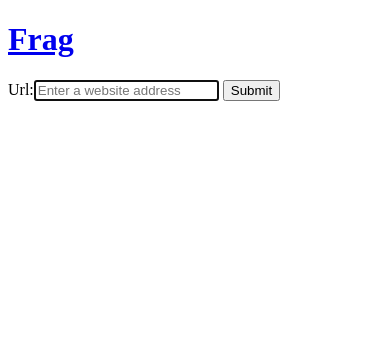
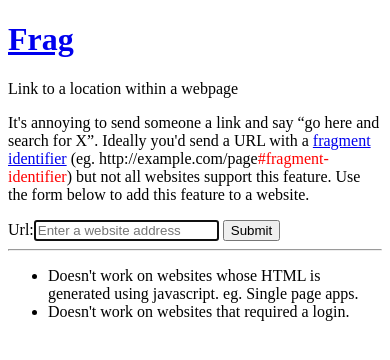
Before and after one commit to nwjlyons/frag, a Django app: page / in a window 390 px wide. Shown: the top 360 px of the page. Run offline with Django 3.2, Linux system fonts and the light colour scheme; some libraries are stand-ins or nearby versions.

Commit message:
Website is now zoomed in on mobile. Also added some text explaining what the website does.

```diff
--- a/core/templates/base.html
+++ b/core/templates/base.html
@@ -3,6 +3,7 @@
 <html lang="en">
 <head>
   <meta charset="UTF-8">
+  <meta name="viewport" content="width=device-width, initial-scale=1">
   <title>{% block title %}Frag{% endblock title %}</title>
   {% compressed_css 'app' %}
 </head>
--- a/core/templates/home.html
+++ b/core/templates/home.html
@@ -6,8 +6,16 @@
 
 {% block body %}
 <h1><a href="{% url 'home' %}">Frag</a></h1>
+<p class="lead">Link to a location within a webpage</p>
+
+<p>It's annoying to send someone a link and say “go here and search for X”. Ideally you'd send a URL with a  <a href="http://en.wikipedia.org/wiki/Fragment_identifier">fragment identifier</a> (eg. http://example.com/page<span style="color:red;">#fragment-identifier</span>) but not all websites support this feature. Use the form below to add this feature to a website.</p>
 <form action="" method="GET" novalidate>
   {{ form|bootstrap }}
   <button type="submit" class="btn btn-default">Submit</button>
 </form>
+<hr>
+<ul>
+  <li>Doesn't work on websites whose HTML is generated using javascript. eg. Single page apps.</li>
+  <li>Doesn't work on websites that required a login.</li>
+</ul>
 {% endblock %}
--- a/frag/settings.py
+++ b/frag/settings.py
@@ -20,7 +20,7 @@ BASE_DIR = os.path.dirname(os.path.dirname(__file__))
 SECRET_KEY = '1)h)8o=f&4dq_(jr935^gd0e5ww0ze)yg9q-u17_dz&79omvmg'
 
 # SECURITY WARNING: don't run with debug turned on in production!
-#DEBUG = True
+DEBUG = False
 
 TEMPLATE_DEBUG = True
 
@@ -104,7 +104,7 @@ PIPELINE_COMPILERS = (
 
 PIPELINE_YUGLIFY_BINARY = os.path.join(BASE_DIR, "node_modules/yuglify/bin/yuglify")
 
-PIPELINE_LESS_BINARY = os.path.join(BASE_DIR, "node_modules/yuglify/bin/less")
+PIPELINE_LESS_BINARY = os.path.join(BASE_DIR, "node_modules/less/bin/lessc")
 
 PIPELINE_CSS = {
     'app': {
--- /dev/null
+++ b/frag/settings_dev.py
@@ -0,0 +1,6 @@
+from settings import *
+
+
+FORCE_SCRIPT_NAME = ''
+
+DEBUG = True
```
